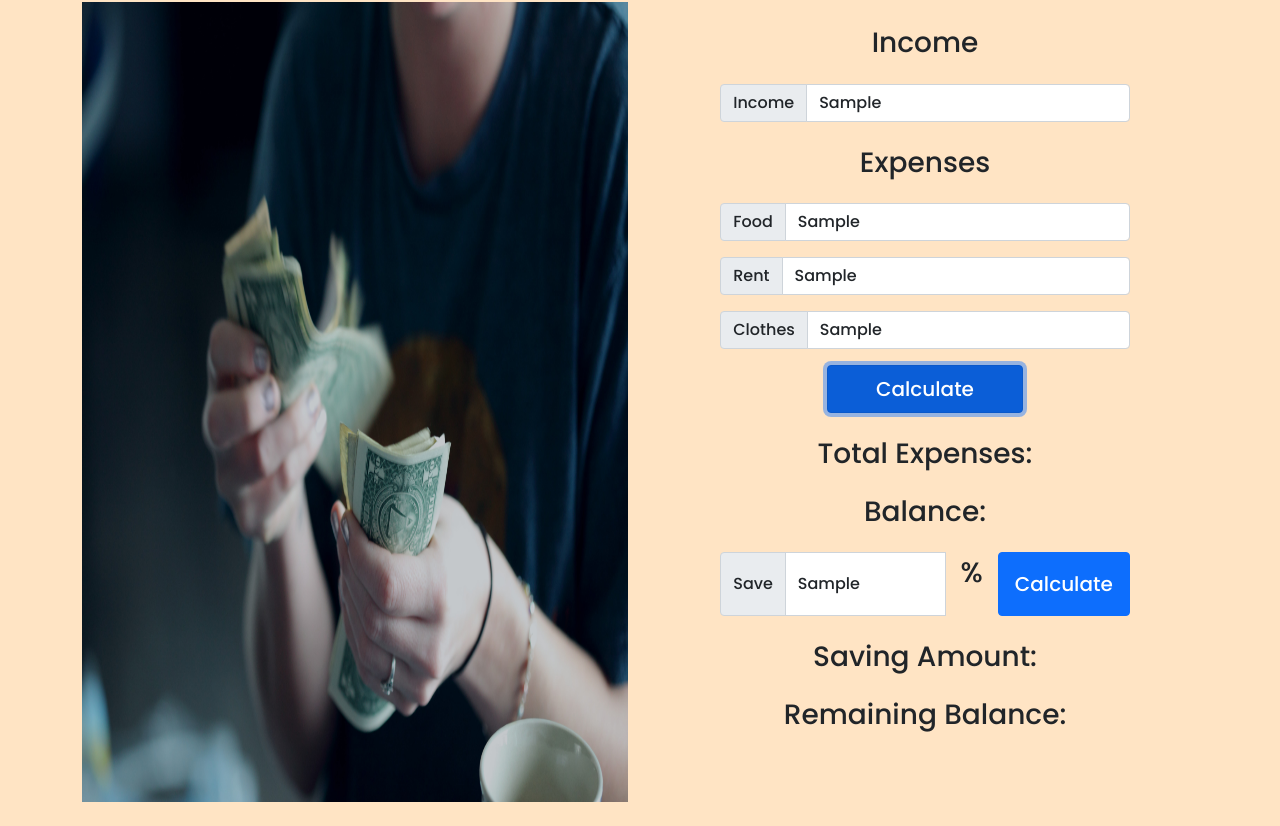
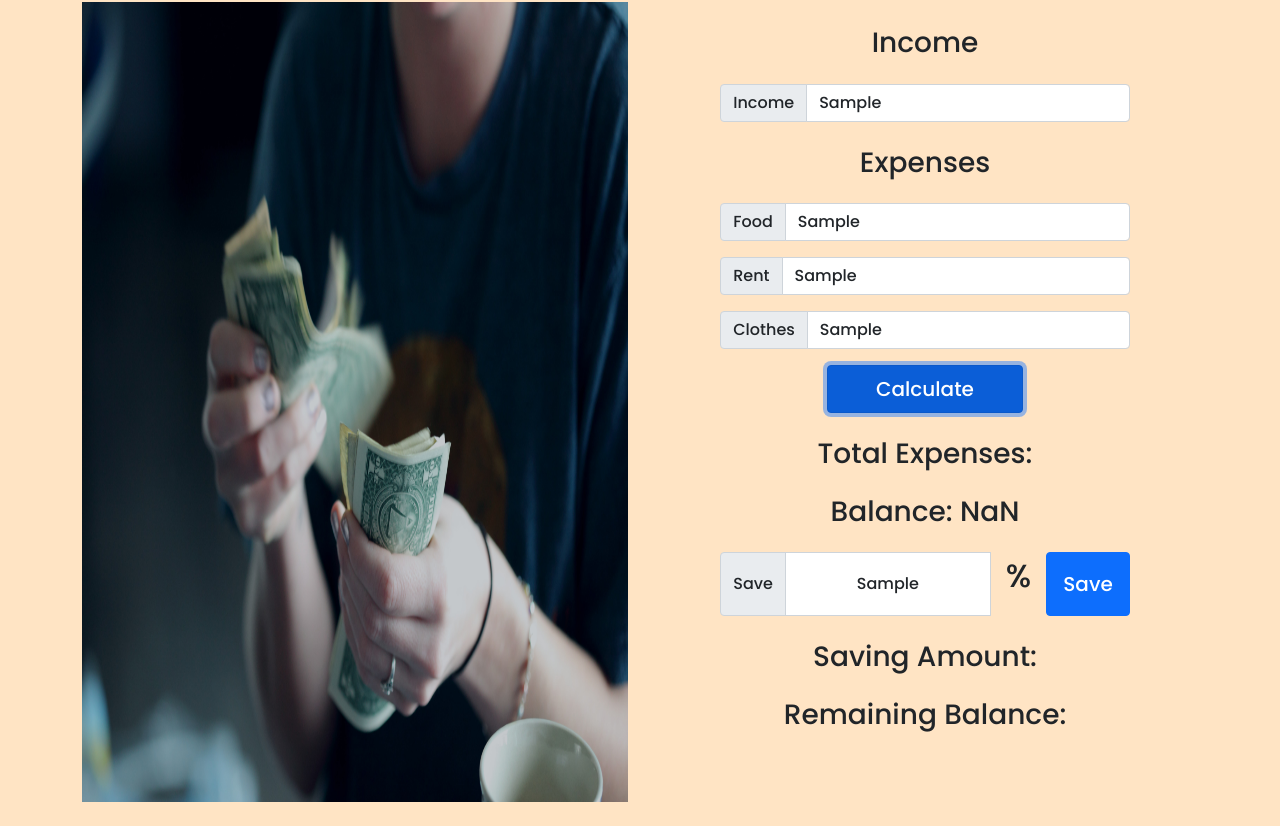
Before and after one commit to Abdul-Rakib92/money-master, a plain HTML site: page index.html in a window 1280 px wide. Both pictures are taken after typing "Sample", "Sample", "Sample", "Sample", "Sample" into the empty fields and a click on the button "Calculate". Shown: the part 94-920 px from the top of the page. Drawn offline with nearby package versions, Linux system fonts and the light colour scheme; a web font is replaced by a local one.

Commit message:
js coding started

```diff
--- a/css/style.css
+++ b/css/style.css
@@ -12,6 +12,3 @@ body{
 .expense-money img{
     height: 100vh;
 }
-.input-size{
-
-}
--- a/index.html
+++ b/index.html
@@ -16,6 +16,11 @@
 
 <body>
 
+    <header>
+
+    </header>
+    <!-- code start -->
+    <main>
         <section>
             <div class="container my-4">
                 <h1 class="my-4 text-center">My Monthly Expenses </h1>
@@ -25,14 +30,16 @@
                             <img class="img-fluid" src="image/money.jpg" alt="">
                         </div>
                         <div class="col-sm-12 col-md-6">
+
+                            <!-- Income -->
                             <div >
                                 <h3 class="text-center my-4">Income</h3>
                                 <div class="input-group flex-nowrap w-75 mx-auto">
                                     <span class="input-group-text" id="addon-wrapping">Income</span>
-                                <input type="text" class="form-control" placeholder="Amount" aria-label="Amount" aria-describedby="addon-wrapping">
+                                    <input id="income-input" type="text" class="form-control" placeholder="Amount" aria-label="Amount" aria-describedby="addon-wrapping">
                                 </div>
                             </div>
-
+                                <!-- Expenses -->
                             <div >
                                 <h3 class="text-center my-4">Expenses</h3>
                                 <div class="input-group flex-nowrap w-75 mx-auto mb-3">
@@ -50,29 +57,29 @@
                                     <input type="text" class="form-control" placeholder="Amount" aria-label="Amount" aria-describedby="addon-wrapping">
                                 </div>
                             </div >
-
+                                <!-- calculate -->
                             <div class="d-flex justify-content-center align-items-center">
-                            <button type="button" class="btn btn-primary py-2 px-5 fs-5">Calculate</button>
+                                <button id="calculate-button" type="button" class="btn btn-primary py-2 px-5 fs-5">Calculate</button>
                             </div>
-
+                                <!--Total Expenses & balance -->
                             <div>
                                 <h3 class="text-center my-4">Total Expenses: <span id="total-expenses"></span> </h3>
 
-                            <h3 class="text-center my-4">Balance: <span id="balance"></span> </h3>
+                                <h3 class="text-center my-4">Balance: <span id="balance-total"></span> </h3>
                             </div>
-
+                                <!-- save -->
                             <div class="input-group flex-nowrap w-75 mx-auto mb-3">
                                 <span class="input-group-text" id="addon-wrapping">Save</span>
-                            <input type="text" class="form-control w-75" aria-label="Amount" aria-describedby="addon-wrapping">
+                                <input type="text" class="form-control text-center" aria-label="Amount" aria-describedby="addon-wrapping">
 
-                            <p class="fs-3 px-3">%</p>
+                                <p class="fs-2 px-3 d-flex align-items-center justify-content-center">%</p>
 
                                 <div class="d-flex justify-content-center align-items-center">
-                                <button type="button" class="btn btn-primary py-3 px-3 fs-5">Calculate</button>
+                                    <button type="button" class="btn btn-primary py-3 px-3 fs-5">Save</button>
                                 </div>
 
                             </div>
-
+                                <!-- remaining balance -->
                             <div>
                                 <h3 class="text-center my-4">Saving Amount: <span id="saving-amount"></span> </h3>
 
@@ -85,6 +92,7 @@
 
             </div>
         </section>
+    </main>
 
 
     <script src="js/app.js"></script>
--- a/js/app.js
+++ b/js/app.js
@@ -0,0 +1,13 @@
+// handle calculate button event
+
+document.getElementById('calculate-button').addEventListener('click', function(){
+    const incomeInput = document.getElementById('income-input');
+    const incomeAmountText = incomeInput.value;
+    const incomeAmount = parseFloat(incomeAmountText);
+
+    // update balance
+    const balanceTotal = document.getElementById('balance-total');
+    const balanceTotalText = balanceTotal.innerText;
+    const previousBalanceTotal = parseFloat(balanceTotalText);
+    balanceTotal.innerText = previousBalanceTotal + incomeAmount;
+})
```
Lines whose indentation alone changed are shown as unchanged.
